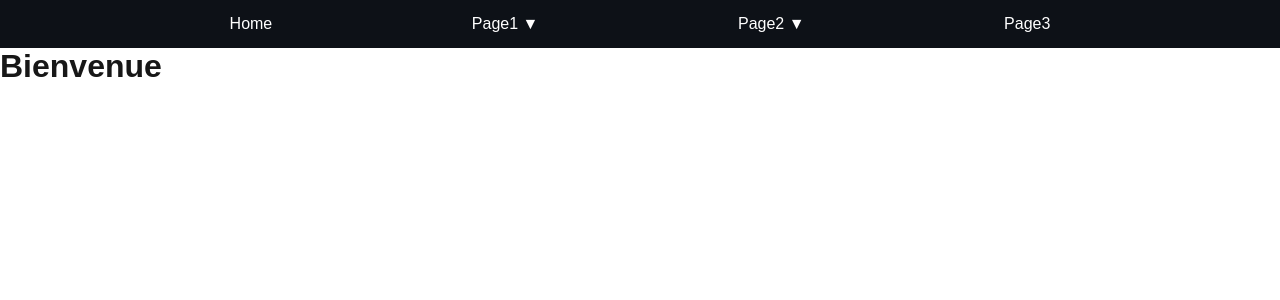
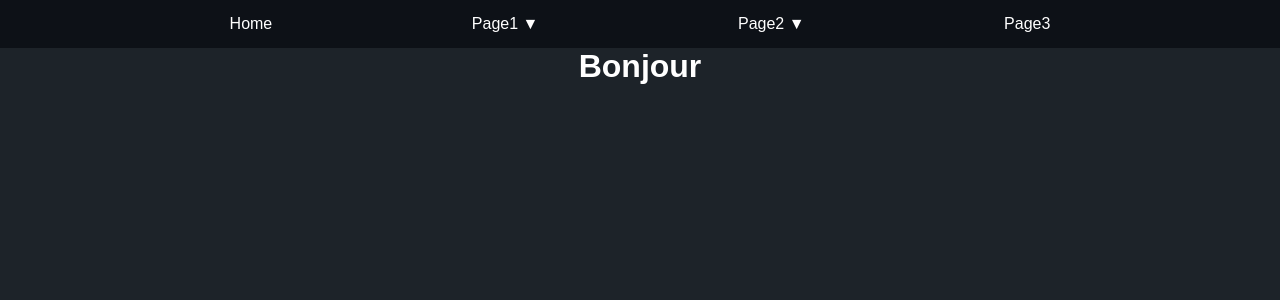
Before and after one commit to BaptisteCpt/SAE-4.01, a Next.js app in the folder sae3.01/: page /acceuil in a window 1280 px wide. Shown: the top 300 px of the page. Built offline with nearby package versions, Linux system fonts and the light colour scheme.

Commit message:
acceuil and Login modifié + accueil.css créer

```diff
--- a/sae3.01/app/acceuil/page.jsx
+++ b/sae3.01/app/acceuil/page.jsx
@@ -1,13 +1,23 @@
 'use client'
 
-import React from 'react'
+import React, { useEffect, useState } from 'react'
 import Nav from '../components/Nav'
+import styles from '../css/accueil.css'
 
 export default function page() {
+  const [role, setRole] = useState("")
+
+  useEffect(() => {
+    const loginStored = localStorage.getItem("login")
+    setRole(loginStored || "")
+  }, [])
+
   return (
     <>
-        <Nav/>
-        <h1>Bienvenue </h1>
+      <Nav/>
+      <div id="accueil_body">
+        <h1>Bonjour { role }</h1>
+      </div>
     </>
   )
 }
--- a/sae3.01/app/components/LoginForm.jsx
+++ b/sae3.01/app/components/LoginForm.jsx
@@ -33,6 +33,11 @@ export default function LoginForm() {
           if (!res.ok) {
             setError(data.error || 'Erreur de connexion');
             return;
+          }
+
+          if (res.ok) {
+            localStorage.setItem("login", login);
+            setSuccess(true);
           }
 
           setSuccess(true);
--- /dev/null
+++ b/sae3.01/app/css/accueil.css
@@ -0,0 +1,12 @@
+#accueil_body {
+    background-color: #1d2329;
+    display: flex;
+    flex-direction: column;
+    align-items: center;
+    min-height: 100vh;
+}
+
+h1 {
+    text-align: center;
+    color: #ffffff;
+}
```
Also changed, not shown: 1 other file (tests, documents, lock files or other folders).
